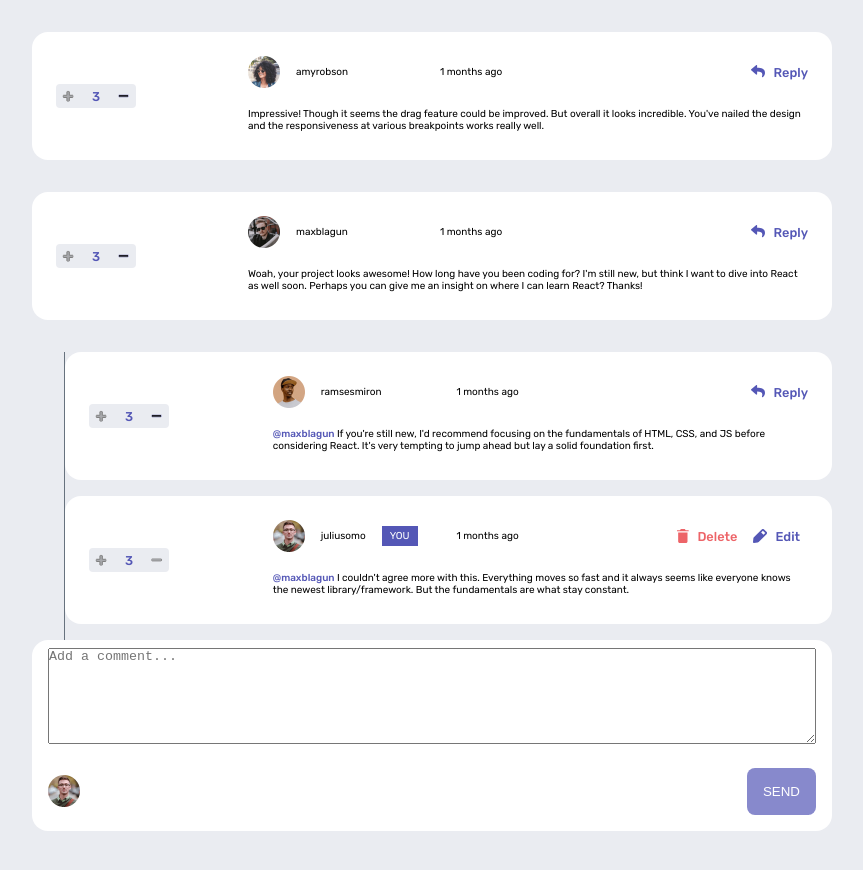
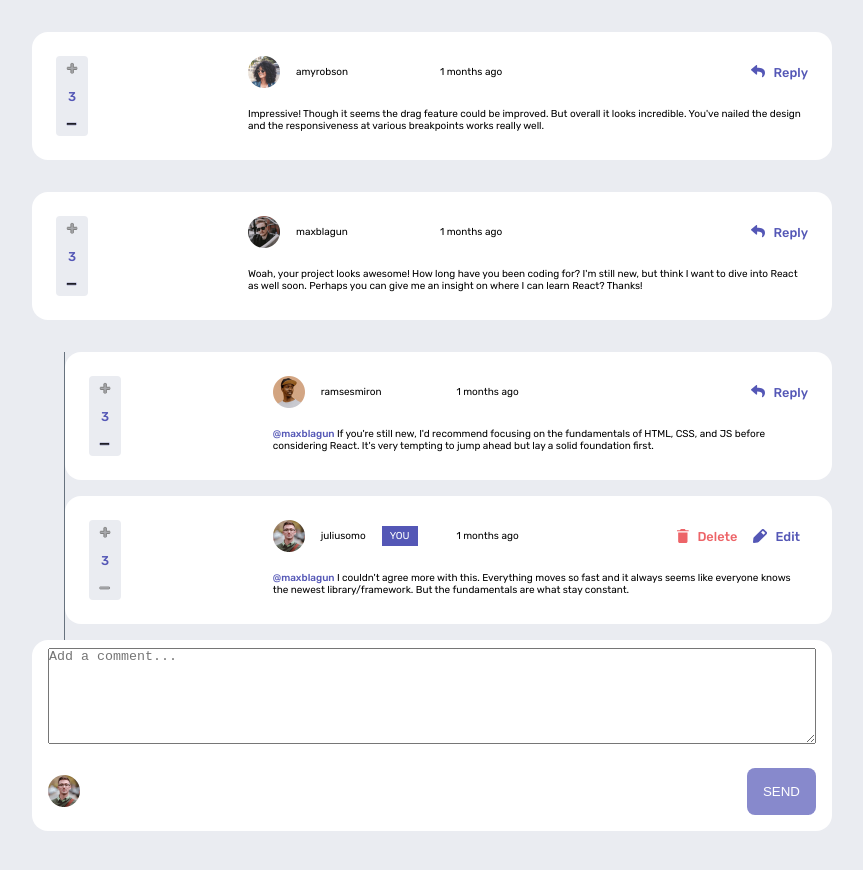
Before and after one commit to riwepo/fem-interactive-comments-section, a React (Create React App) app: page / in a window 1280 px wide. Shown: the top 870 px of the page, without its empty margins (208-1071 px from the left). Built offline with nearby package versions, Linux system fonts and the light colour scheme.

Commit message:
style for desktop

```diff
--- a/src/components/comment/CommentVote.module.css
+++ b/src/components/comment/CommentVote.module.css
@@ -54,3 +54,12 @@
   fill: grey;
   stroke: grey;
 }
+
+/* media query for desktop */
+@media (min-width: 768px) {
+  .container {
+    width: 2rem;
+    height: 5rem;
+    flex-direction: column;
+  }
+}
```
